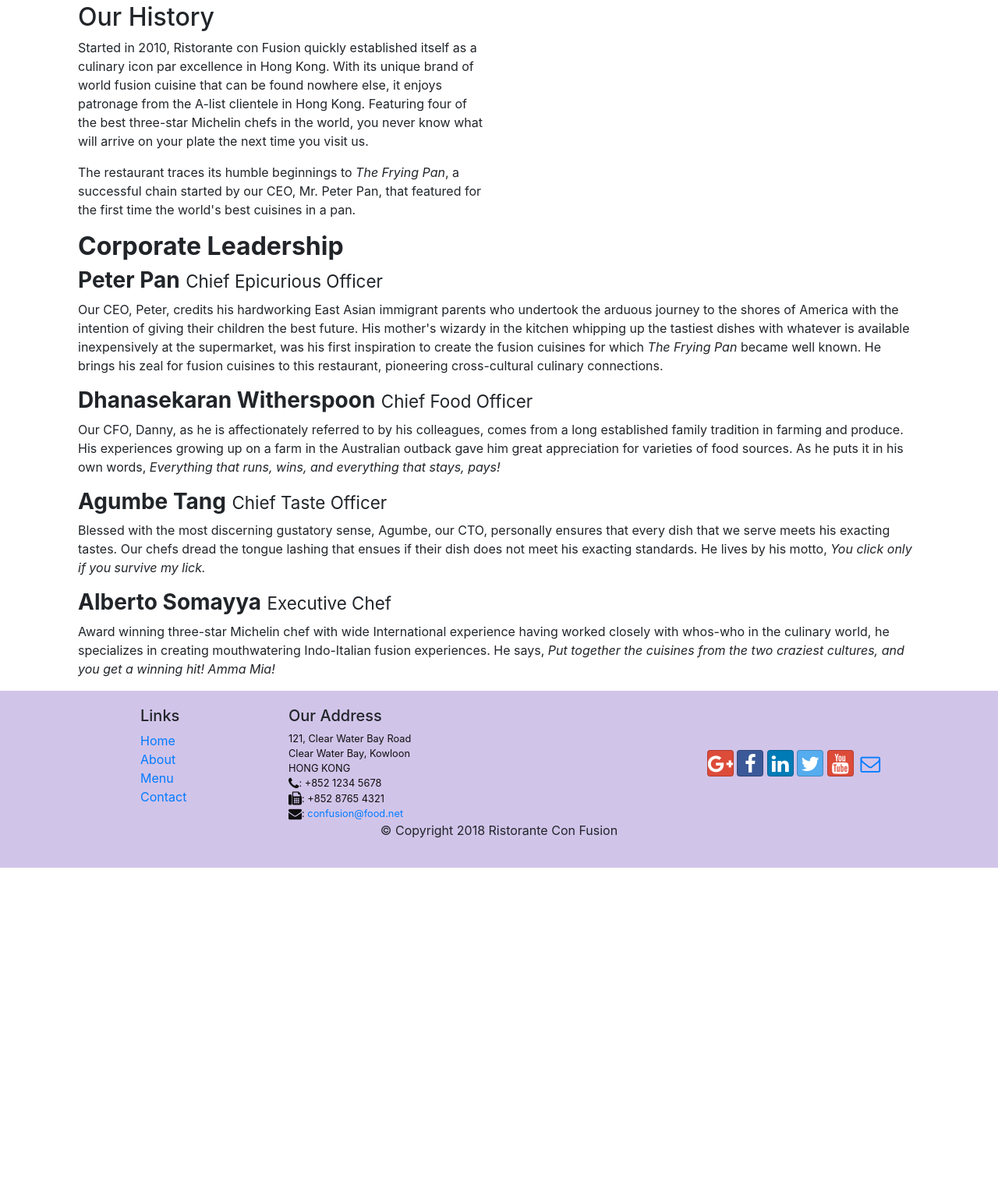
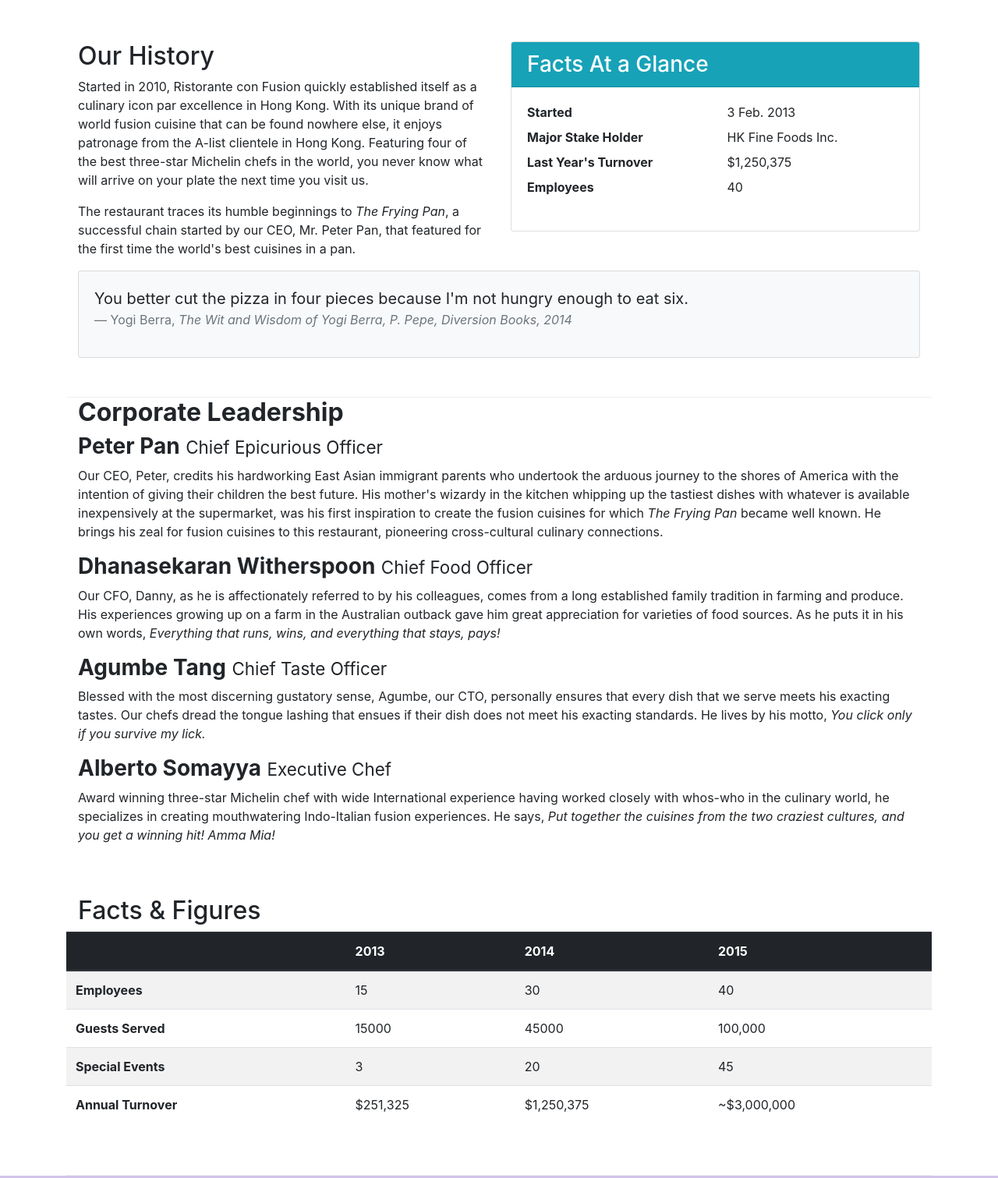
Before and after one commit to Pratush481/Restaurant-site, a website: page aboutus.html in a window 1280 px wide. Shown: the part 470-1981 px from the top of the page at 78% size. Before the commit the page ends 1583 px from the top, so only its background shows below. Drawn offline with nearby package versions, Linux system fonts and the light colour scheme.

Commit message:
tables and cards

```diff
--- a/aboutus.html
+++ b/aboutus.html
@@ -54,13 +54,40 @@
         </div>
         <hr>
 
-        <div>
+        <div class="row row-content">
             <div class="col-sm-6 col-xl-6">
                 <h2>Our History</h2>
                 <p>Started in 2010, Ristorante con Fusion quickly established itself as a culinary icon par excellence in Hong Kong. With its unique brand of world fusion cuisine that can be found nowhere else, it enjoys patronage from the A-list clientele in Hong Kong.  Featuring four of the best three-star Michelin chefs in the world, you never know what will arrive on your plate the next time you visit us.</p>
                 <p>The restaurant traces its humble beginnings to <em>The Frying Pan</em>, a successful chain started by our CEO, Mr. Peter Pan, that featured for the first time the world's best cuisines in a pan.</p>
             </div>
-            <div>
+            <div class="col-12 col-sm-6">
+                <div class="card">
+                    <h3 class="card-header bg-info text-white">Facts At a Glance</h3>
+                    <div class="card-body">
+                        <dl class="row">
+                            <dt class="col-6">Started</dt>
+                            <dd class="col-6">3 Feb. 2013</dd>
+                            <dt class="col-6">Major Stake Holder</dt>
+                            <dd class="col-6">HK Fine Foods Inc.</dd>
+                            <dt class="col-6">Last Year's Turnover</dt>
+                            <dd class="col-6">$1,250,375</dd>
+                            <dt class="col-6">Employees</dt>
+                            <dd class="col-6">40</dd>
+                        </dl>
+                    </div>
+                </div>
+            </div>
+            <div class="col-12">
+                <div class="card card-body bg-light">
+                    <blockquote class="blockquote">
+                        <p class="mb-0">You better cut the pizza in four pieces because
+                            I'm not hungry enough to eat six.</p>
+                        <footer class="blockquote-footer">Yogi Berra,
+                            <cite title="Source Title">The Wit and Wisdom of Yogi Berra,
+                            P. Pepe, Diversion Books, 2014</cite>
+                        </footer>
+                    </blockquote>
+                </div>
             </div>
         </div>
 
@@ -78,6 +105,51 @@
                 <p class="d-none d-sm-block">Award winning three-star Michelin chef with wide International experience having worked closely with whos-who in the culinary world, he specializes in creating mouthwatering Indo-Italian fusion experiences. He says, <em>Put together the cuisines from the two craziest cultures, and you get a winning hit! Amma Mia!</em></p>
             </div>
        </div>
+       <div class="row row-content">
+        <div class="col-12 col-sm-9">
+            <h2>Facts &amp; Figures</h2>
+        </div>
+         <div class="col-12 col-sm-3">
+        </div>
+        <div class="table-responsive">
+            <table class="table table-striped">
+                <thead class="thead-dark">
+                    <tr>
+                        <th>&nbsp;</th>
+                        <th>2013</th>
+                        <th>2014</th>
+                        <th>2015</th>
+                    </tr>
+                </thead>
+                <tbody>
+                    <tr>
+                        <th>Employees</th>
+                        <td>15</td>
+                        <td>30</td>
+                        <td>40</td>
+                    </tr>
+                    <tr>
+                        <th>Guests Served</th>
+                        <td>15000</td>
+                        <td>45000</td>
+                        <td>100,000</td>
+                    </tr>
+                    <tr>
+                        <th>Special Events</th>
+                        <td>3</td>
+                        <td>20</td>
+                        <td>45</td>
+                    </tr>
+                    <tr>
+                        <th>Annual Turnover</th>
+                        <td>$251,325</td>
+                        <td>$1,250,375</td>
+                        <td>~$3,000,000</td>
+                    </tr>
+                </tbody>
+            </table>
+        </div>
+   </div>
 
     </div>
 
@@ -91,7 +163,7 @@
                         <li><a href="index.html">Home</a></li>
                         <li><a href="#">About</a></li>
                         <li><a href="#">Menu</a></li>
-                        <li><a href="#">Contact</a></li>
+                        <li><a href="contactus.html">Contact</a></li>
                     </ul>
                 </div>
                 <div class="col-7 col-sm-5">
```
Also changed, not shown: contactus.html (+2 -2 lines), index.html (+2 -2 lines).
